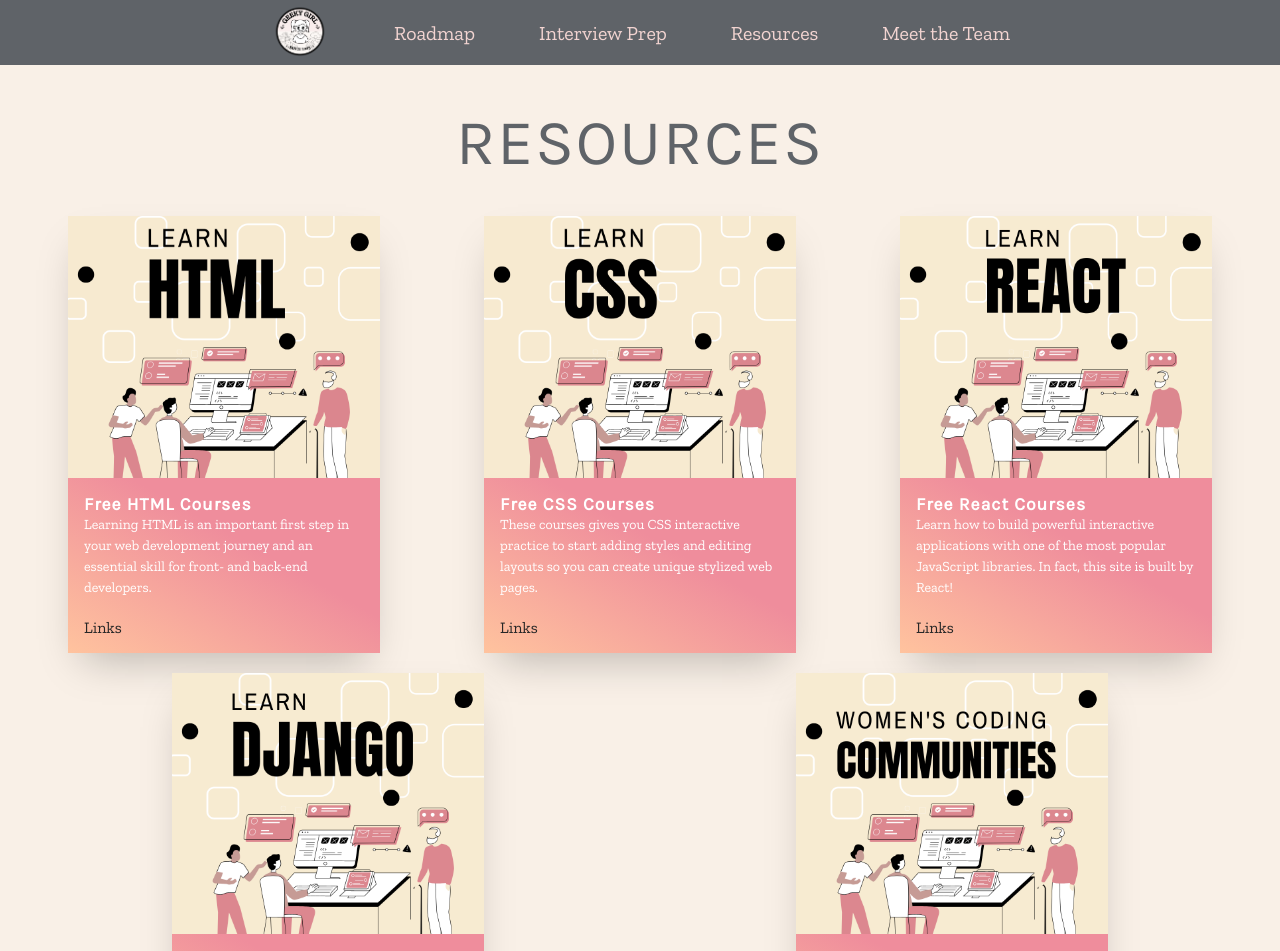
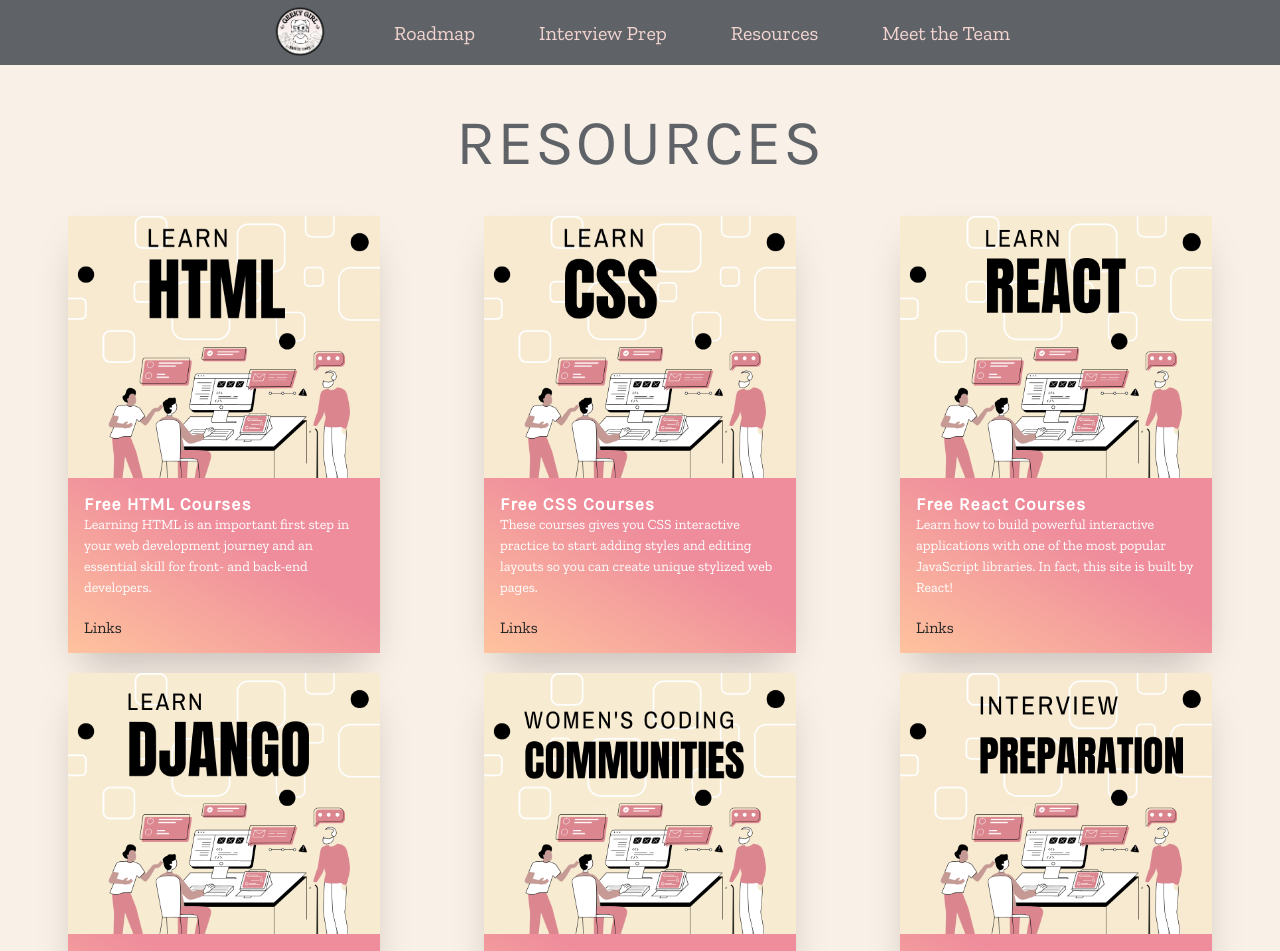
Before and after one commit to Tom-Ainsworth/Geeky-Girl, a React (Vite) app: page /resources in a window 1280 px wide. Shown: the top 951 px of the page. Built offline with nearby package versions, Linux system fonts and the light colour scheme.

Commit message:
Add interview prep resources (#79)

```diff
--- a/src/routes/resources/Resources.jsx
+++ b/src/routes/resources/Resources.jsx
@@ -4,6 +4,7 @@
 import communitiesLogo from "../../assets/images/communitiesLogo.png";
 import htmlLogo from "../../assets/images/htmlLogo.png";
 import cssLogo from "../../assets/images/cssLogo.png";
+import interviewLogo from "../../assets/images/interviewLogo.png";
 import { Fragment } from "react";
 
 const Resources = () => {
@@ -130,6 +131,31 @@
 				},
 			],
 		},
+
+		{
+			id: 6,
+			title: "Interview Preparation",
+			body: "The key to putting in a good performance and securing the job is preparation. Take a look at these tips to get you interview ready!",
+			imageUrl:
+				interviewLogo,
+			links: [
+				{
+					id: 1,
+					url: "https://www.freecodecamp.org/news/coding-interview-preparation/",
+					title: "FreeCodeCamp - Interview Prep",
+				},
+				{
+					id: 2,
+					url: "https://www.udacity.com/course/full-stack-interview-prep--ud252",
+					title: "Udacity - Full-Stack Interview Prep",
+				},
+				{
+					id: 3,
+					url: "https://www.techinterviewhandbook.org/software-engineering-interview-guide/",
+					title: "Tech Interview Handbook",
+				},
+			],
+		},
 	];
 
 	return (
```
Also changed, not shown: src/assets/images/interviewLogo.png (added).
